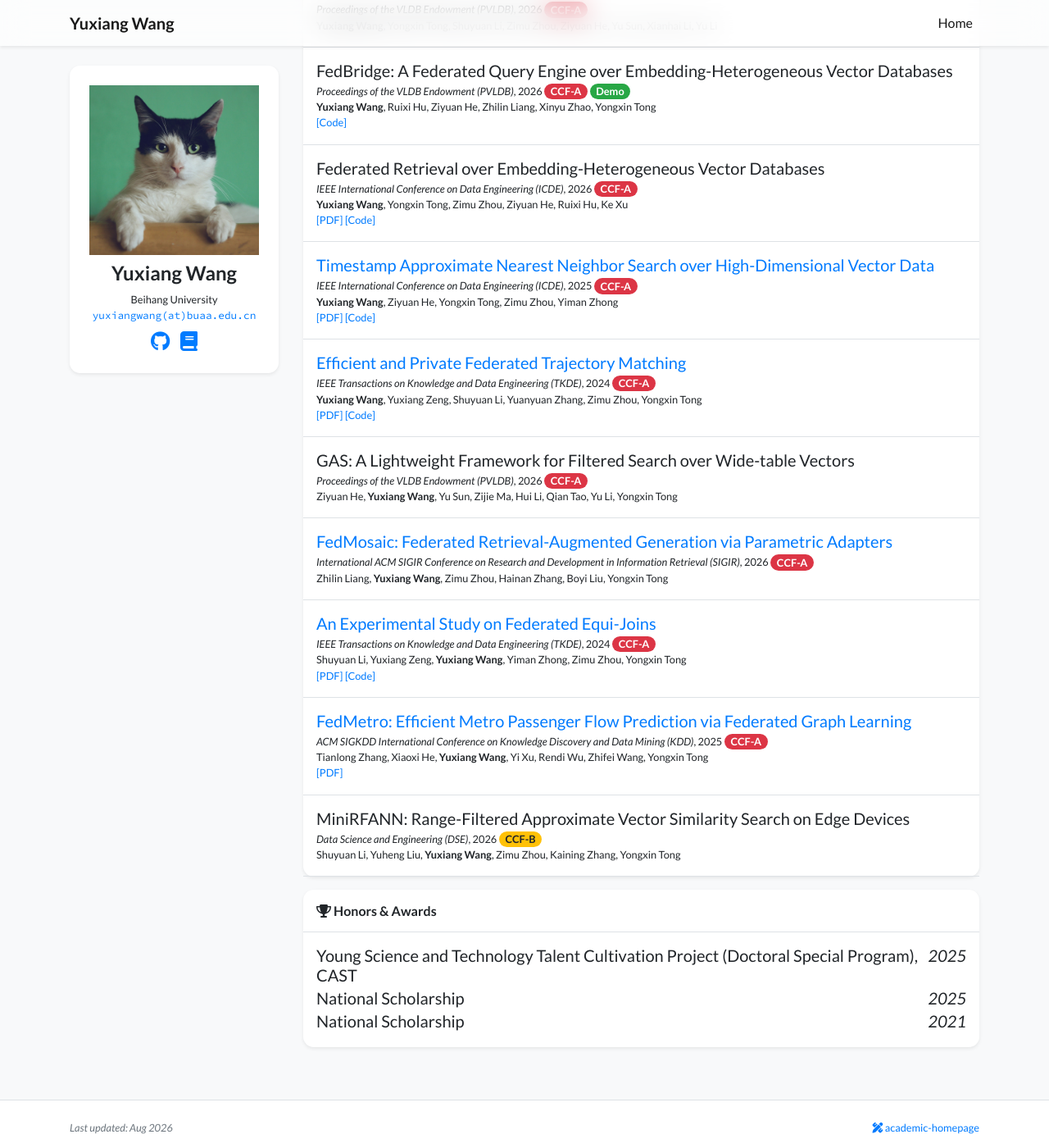
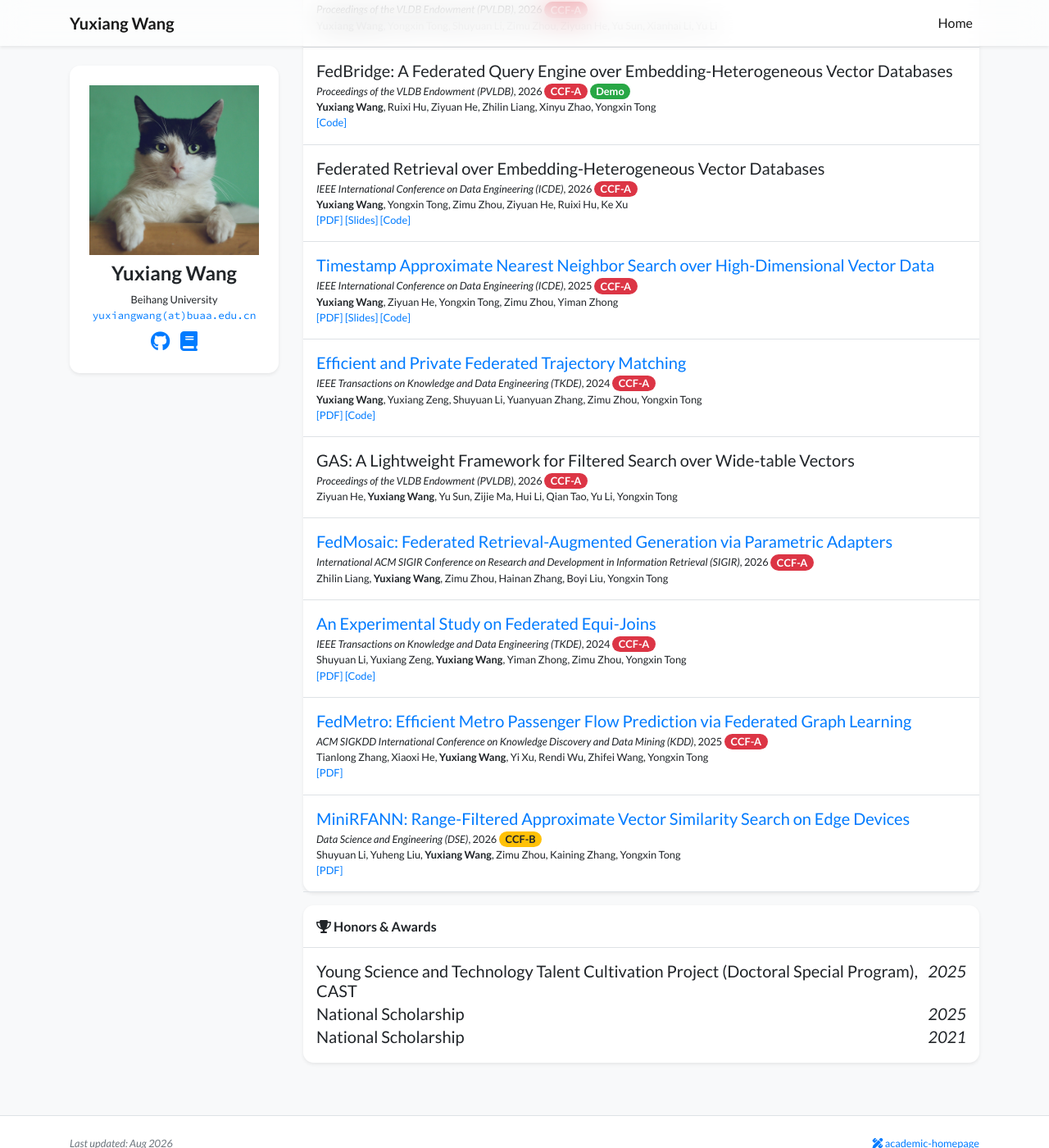
Before and after one commit to wang-yu-xiang/wang-yu-xiang.github.io, a Jekyll site: the page built from index.html, in a window 1280 px wide and 1400 px high, scrolled down 637 px. Shown: the whole window at 82% size. Built offline with Jekyll 4.4.1, drawn with Linux system fonts in a browser that asks for light colours; nearby versions of some CDN libraries; a style sheet for code colours, icons or effects is not loaded.

Commit message:
Add DSE paper link, ICDE25/ICDE26 slides, and Slides link support in template

```diff
--- a/_includes/widgets/publication_item.html
+++ b/_includes/widgets/publication_item.html
@@ -13,6 +13,9 @@
             <p class="small pb-0 mb-0 lh-125 text-muted abstract-links">
                 {% if item.links.PDF %}
                 <a target="_blank" href="{{ item.links.PDF }}">[PDF]</a>
+                {% endif %}
+                {% if item.links.Slides %}
+                <a target="_blank" href="{{ item.links.Slides }}">[Slides]</a>
                 {% endif %}
                 {% if item.links.Code %}
                 <a target="_blank" href="{{ item.links.Code }}">[Code]</a>
@@ -40,6 +43,9 @@
                     {% if item.links.PDF %}
                     <a target="_blank" href="{{ item.links.PDF }}">[PDF]</a>
                     {% endif %}
+                    {% if item.links.Slides %}
+                    <a target="_blank" href="{{ item.links.Slides }}">[Slides]</a>
+                    {% endif %}
                     {% if item.links.Code %}
                     <a target="_blank" href="{{ item.links.Code }}">[Code]</a>
                     {% endif %}
```
Also changed, not shown: _publications/2025/ICDE25-Timestamp Approximate Nearest Neighbor Search over High-Dimensional Vector Data.md (+1 -0 lines), _publications/2026/DSE26-MiniRFANN Range-Filtered Approximate Vector Similarity Search on Edge Devices.md (+2 -2 lines), _publications/2026/ICDE26-Federated Retrieval over Embedding-Heterogeneous Vector Databases.md (+1 -0 lines), 4 other files.
